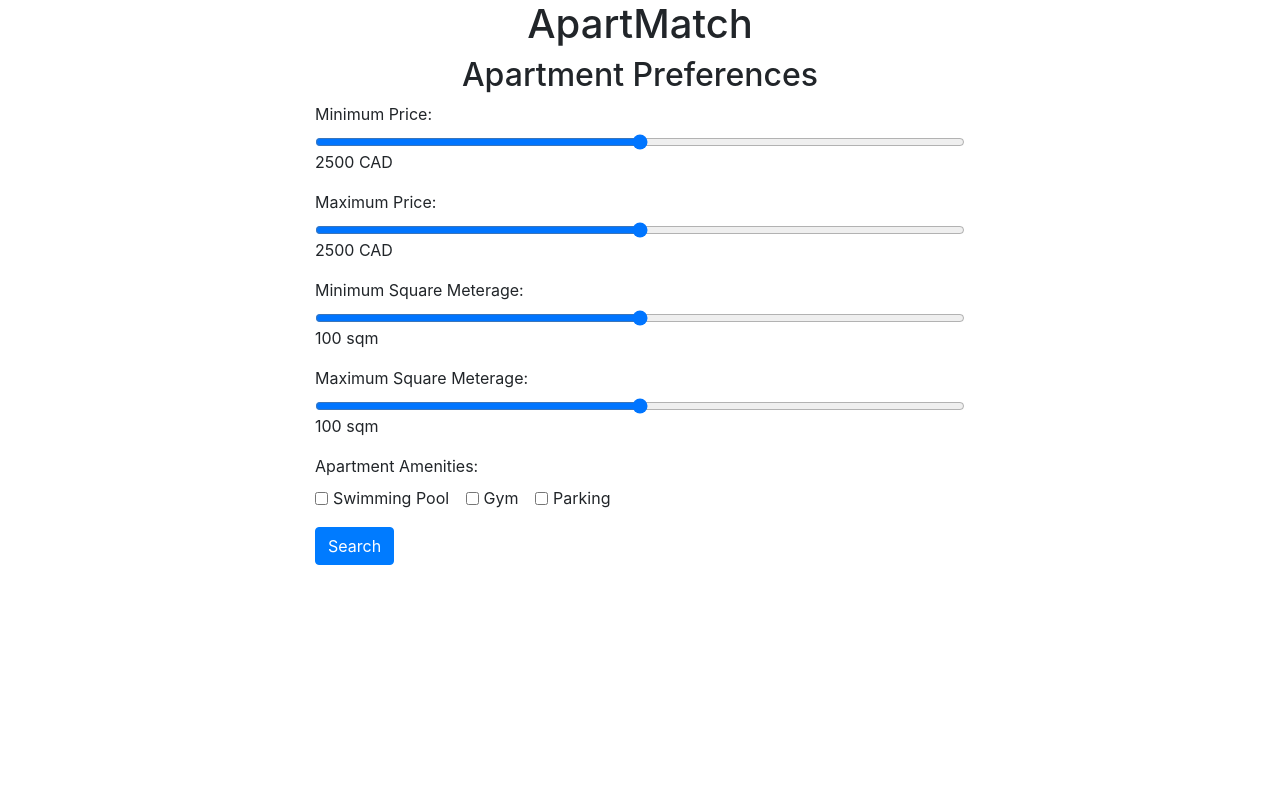
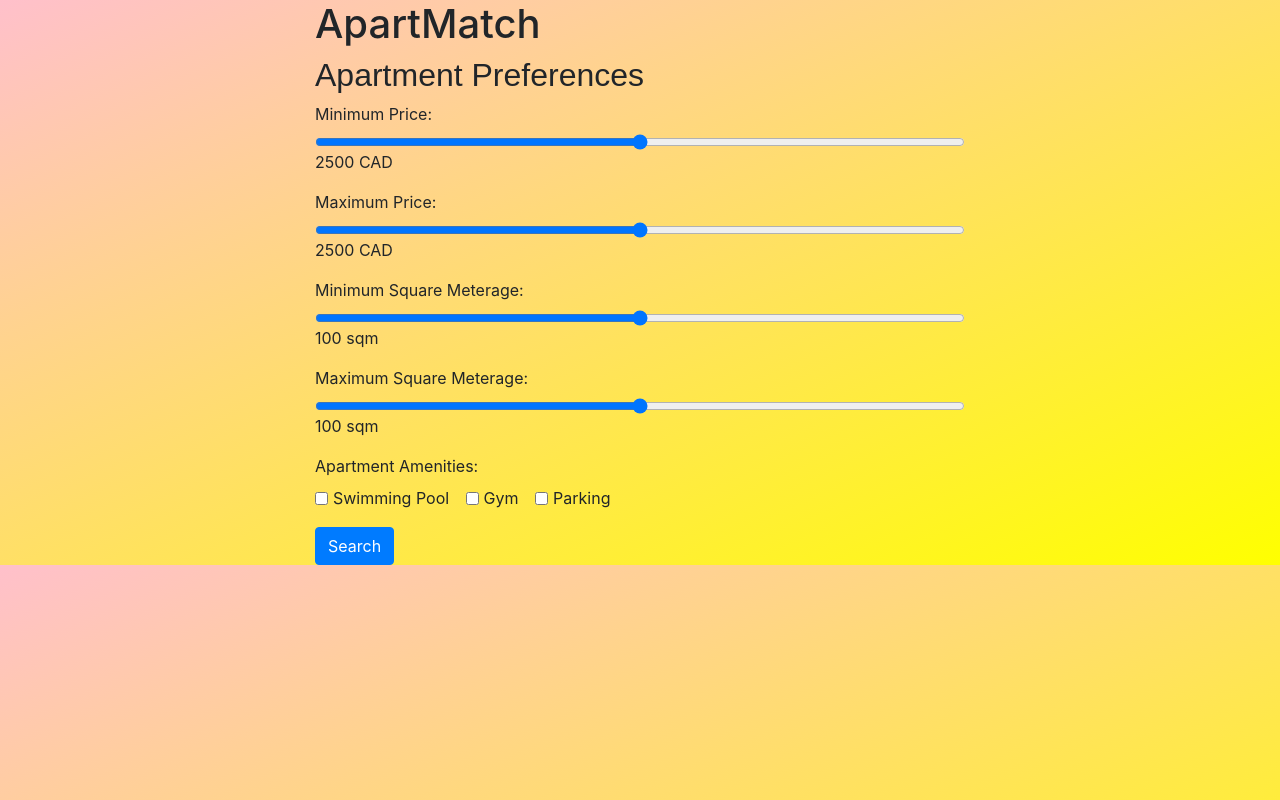
Before and after one commit to thabnir/ApartMatch, a Flask app: page / in a window 1280 px wide. Run offline with Flask 3, Linux system fonts and the light colour scheme; some libraries are stand-ins or nearby versions.

Commit message:
Update index.css

```diff
--- a/static/index.css
+++ b/static/index.css
@@ -1,15 +1,24 @@
 /* Apartment Match header style */
+<link href='https://fonts.googleapis.com/css?family=Righteous' rel='stylesheet'>
+
 h1 {
+  font-family: 'Righteous', sans-serif;
   text-align: center;
+  font-size: 100px;
 }
 
 h2 {
-  text-align: center;
+  font-family: 'Montserrat', sans-serif;
 }
 
-/*img {*/
-/*  float: left;*/
-/*  width:  600px;*/
-/*  height: 600px;*/
-/*  object-fit: cover;*/
-/*}*/
+body {
+  background-image: linear-gradient(to bottom right, #ffc0cb, #ffff00);
+}
+
+/* Style the container with a box and white background */
+.container-box {
+  padding: 30px;
+  background-color: white;
+  border-radius: 10px;
+  height: 900px;
+}
```
